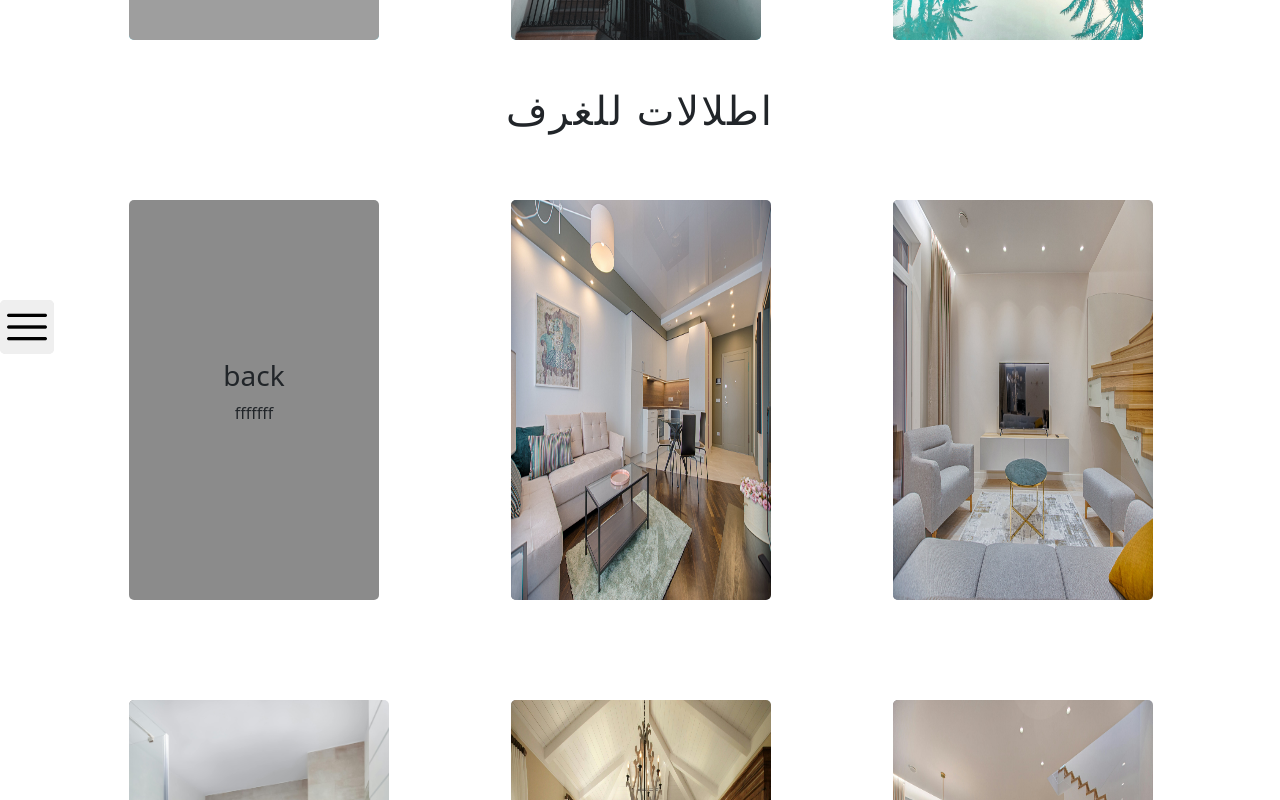
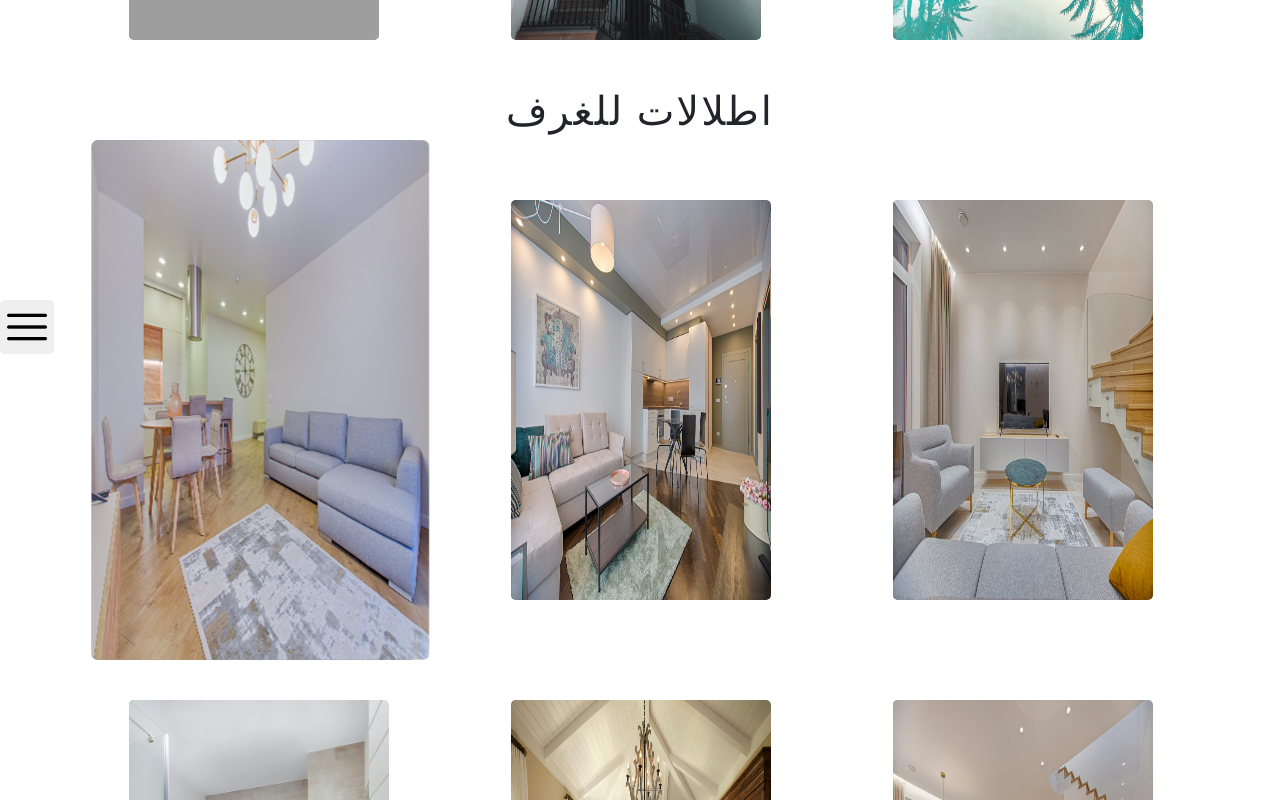
Before and after one commit to Eihapkaram/my, a Vue app: page / in a window 1280 px wide. In both pictures the pointer is over the element 254 px from the left and 2736 px from the top of the page. Shown: the part 2336-3136 px from the top of the page. Built offline with nearby package versions, Linux system fonts and the light colour scheme; grey boxes are pictures that could not be loaded.

Commit message:
Update RoomV1.vue
up

```diff
--- a/src/components/RoomV1.vue
+++ b/src/components/RoomV1.vue
@@ -129,7 +129,7 @@ export default {
   width: 250px;
 }
 #card3:hover {
-  transform: rotateY(-180deg);
+  transform: scale(1.3);
   transition: all, 3s;
 }
 div {
```
